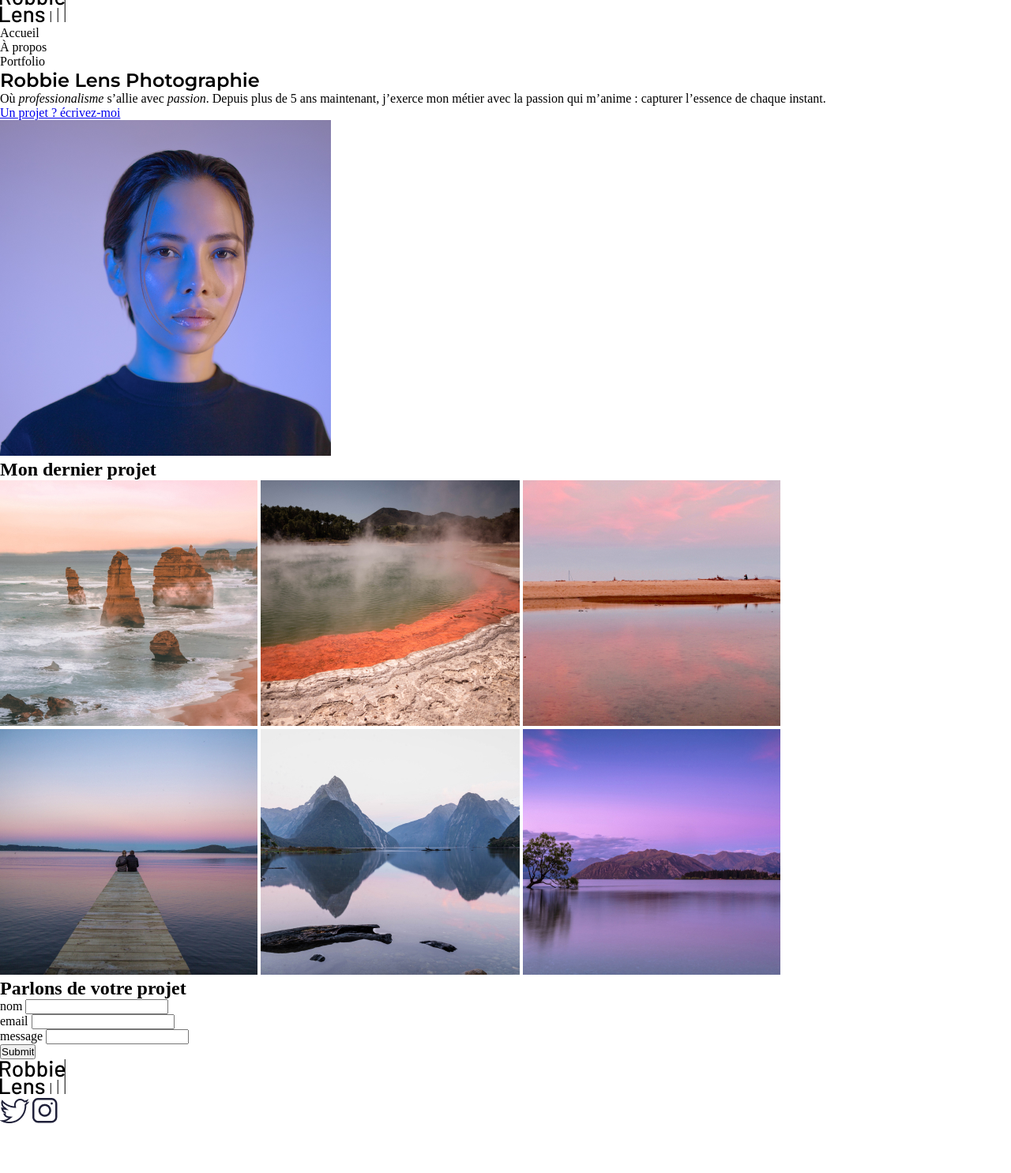
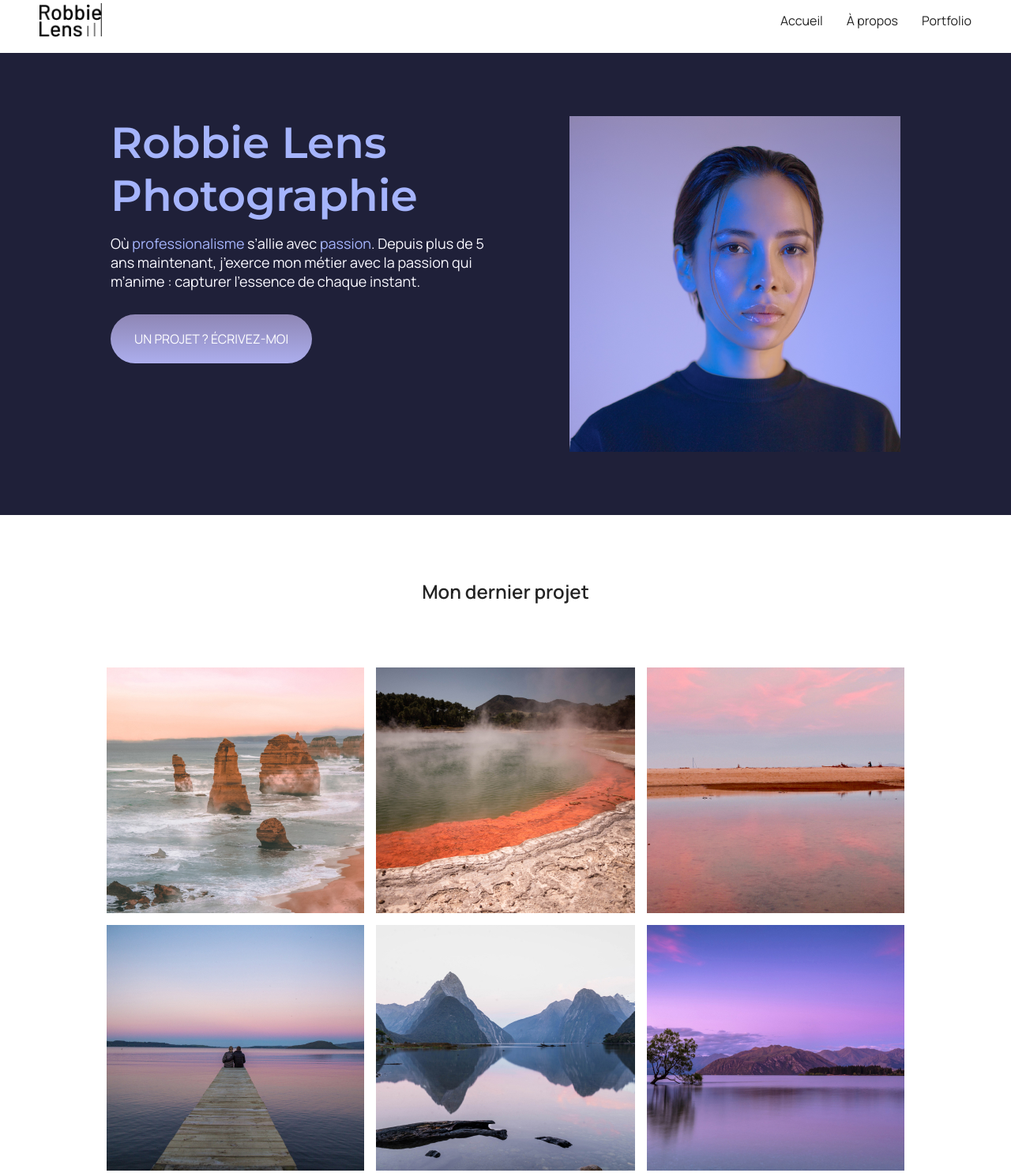
Before and after one commit to Sullivan-STRAZEL/Exercice-OC_Robbie-Lens, a plain HTML site: page index.html in a window 1280 px wide. Shown: the part 16-1501 px from the top of the page at 79% size. Before the commit the page ends 1442 px from the top, so only its background shows below. Drawn offline with Linux system fonts and the light colour scheme.

Commit message:
Structuration HTML et CSS de la page d'accueil

```diff
--- /dev/null
+++ b/css/pages/Homepage/contact.css
@@ -0,0 +1,122 @@
+  /****** DESKTOP ******/
+  .contact {
+    display: flex;
+    flex-direction: column;
+    align-items: center;
+    background-color: var(--color-main-1);
+    padding: 8rem;
+  }
+
+  .contact h2 {
+    /* border: 1px solid yellow; */
+    font-style: var(--h2-font-style);
+    color: var(--h2_blue-color);
+    font-family: var(--h2-font-family);
+    font-size: var(--h2-font-size);
+    font-style: var(--h2-font-style);
+    font-weight: var(--h2-font-weight);
+    line-height: var(--h2-line-height);
+    margin-bottom: 8rem;
+    text-align: center;
+  }
+
+  .contact form {
+    /* border: 1px solid red; */
+    display: flex;
+    justify-content: center;
+    flex-wrap: wrap;
+    max-width: 100rem;
+    width: 100%;
+    gap: 20px;
+  }
+
+  .contact div {
+    display: flex;
+    flex-direction: column;
+  }
+
+  .contact label {
+    color: var(--color-white);
+    font-family: var(--font-2), var(--font-alt);
+    font-size: 1.6rem;
+    font-style: normal;
+    font-weight: 400;
+    line-height: normal;
+    margin-bottom: 10px;
+  }
+
+  .contact input, .contact textarea {
+    border: 1px solid transparent;
+    border-radius: 3px;
+  }
+
+  .contact form div:nth-child(1) input, .contact form div:nth-child(2) input {
+    width: 100%;
+    padding: 15px;
+  }
+
+  .contact form div:nth-child(1),.contact form div:nth-child(2) {
+    flex: 1;
+  }
+
+  .contact form div:nth-child(3), .contact form div:nth-child(3) textarea {
+    /* border: 1px solid green; */
+    width: 100%;
+    height: 150px;
+  }
+
+  .contact form div:nth-child(3) textarea {
+    /* border: 1px solid green; */
+    padding: 15px;
+    font-family: var(--font-2), var(--font-alt);
+    font-size: 1.6rem;
+    font-style: normal;
+    font-weight: 400;
+    line-height: normal;
+  }
+
+  .contact form input:focus, .contact form textarea:focus {
+    outline: 2px solid var(--color-main-2);
+    border: 1px solid var(--color-main-2);
+  }
+
+  #form-submit {
+    width: 200px;
+    padding: 20px 30px;
+    border-radius: 50px;
+    color : var(--btn-color);
+    background: var(--btn-background);
+    font-family  : var(--btn-font-family);
+    font-size  : var(--btn-font-size);
+    font-style  : var(--btn-font-style);
+    font-weight  : var(--btn-font-weight);
+    line-height  : var(--btn-line-height);
+    text-transform  : var(--btn-text-transform);
+    text-decoration: var(--btn-text-decoration);
+  }
+
+  #form-submit:hover {
+    background: var(--btn-background-hover);
+    cursor: pointer;
+  }
+
+  /****** DESKTOP < 1000px ******/
+  @media only screen and (max-width: 1000px) {
+    .contact {
+      padding: 50px 20px;
+    }
+    .contact form div:nth-child(1),.contact form div:nth-child(2) {
+      flex: none;
+      width: 100%;
+    }
+  }
+
+  /****** TABLETS ******/
+  @media only screen and (max-width: 768px) {
+
+  }
+
+  /****** MOBILES ******/
+  @media only screen and (max-width: 375px) {
+
+  }
--- /dev/null
+++ b/css/pages/Homepage/footer.css
@@ -0,0 +1,29 @@
+  /****** DESKTOP ******/
+  footer {
+    /* background-color: #0cc; */
+    display: flex;
+    justify-content: space-between;
+    align-items: center;
+    flex-wrap: wrap-reverse;
+    padding: 20px 50px;
+    gap: 20px;
+  }
+
+  footer div {
+    display: flex;
+    max-height: 31px;
+    height: 100%;
+  }
+
+  footer div img:nth-child(1) {
+    margin-right: 30px;
+  }
+
+  /****** TABLETS ******/
+  @media only screen and (max-width: 768px) {
+
+  }
+
+  /****** MOBILES ******/
+  @media only screen and (max-width: 375px) {
+  }
--- /dev/null
+++ b/css/pages/Homepage/galery.css
@@ -0,0 +1,54 @@
+  /****** DESKTOP ******/
+  .galery {
+    /* border: 1px solid red; */
+    display: flex;
+    flex-direction: column;
+    align-items: center;
+    padding: 8rem;
+  }
+
+  .galery h2 {
+    font-style: var(--h2-font-style);
+    color: var(--h2-color);
+    font-family: var(--h2-font-family);
+    font-size: var(--h2-font-size);
+    font-style: var(--h2-font-style);
+    font-weight: var(--h2-font-weight);
+    line-height: var(--h2-line-height);
+    margin-bottom: 8rem;
+  }
+
+  .galery div {
+    /* border: 1px solid yellow; */
+    max-width: 110rem;
+    display: flex;
+    flex-wrap: wrap;
+    justify-content: center;
+    gap: 1.5rem;
+  }
+
+  .galery img {
+    /* border: 1px solid yellow; */
+    max-width: fit-content;
+    width: 100%;
+  }
+
+    /****** DESKTOP < 1000px ******/
+    @media only screen and (max-width: 1000px) {
+      .galery {
+        width: 100%;
+        padding: 5rem 3rem;
+      }
+    }
+
+
+
+  /****** TABLETS ******/
+  @media only screen and (max-width: 768px) {
+
+  }
+
+  /****** MOBILES ******/
+  @media only screen and (max-width: 375px) {
+
+  }
--- /dev/null
+++ b/css/pages/Homepage/header.css
@@ -0,0 +1,83 @@
+  /****** DESKTOP ******/
+
+header {
+    /* background-color: #0cc; */
+    padding: 20px 50px;
+  }
+
+.banner {
+    display: flex;
+    justify-content: space-between;
+    flex-wrap: wrap;
+  }
+
+  header .logo {
+    /* border: 1px solid yellow; */
+    display: flex;
+    width: 85px;
+    height: 43px;
+    transition: opacity .2s;
+  }
+
+  header .logo:hover {
+    opacity: 0.5;
+  }
+
+  header nav {
+    /* border: 2px solid red; */
+    display: flex;
+    justify-content: flex-end;
+    align-items: center;
+  }
+
+  header ul {
+    display: flex;
+    flex-wrap: wrap;
+    gap: 30px;
+    list-style-type: none;
+  }
+
+  /* header li {
+    border: 2px solid yellow;
+  } */
+
+  header ul a {
+    color: var(--nav_header-color);
+    font-family: var(--nav_header-font-family);
+    font-size: var(--nav_header-font-size);
+    font-style: var(--nav_header-font-style);
+    font-weight: var(--nav_header-font-weight);
+    line-height: var(--nav_header-line-height);
+    text-decoration: none;
+  }
+
+  header ul a:hover {
+    color: var(--nav_header-color);
+    font-family: var(--nav_header-font-family);
+    font-size: var(--nav_header-font-size);
+    font-style: var(--nav_header-font-style);
+    font-weight: var(--nav_header-font-weight);
+    line-height: var(--nav_header-line-height);
+    text-decoration: underline;
+  }
+
+  /****** TABLETS ******/
+  @media only screen and (max-width: 768px) {
+    header {
+      padding: 20px 50px;
+    }
+
+    header .logo {
+      display: flex;
+    }
+
+    header nav {
+      justify-content: center;
+      padding: 0px;
+    }
+  }
+
+  /****** MOBILES ******/
+  @media only screen and (max-width: 375px) {
+
+  }
--- /dev/null
+++ b/css/pages/Homepage/hero.css
@@ -0,0 +1,118 @@
+  /****** DESKTOP ******/
+
+  .hero {
+    display: flex;
+    justify-content: center;
+    overflow: hidden;
+    padding: 80px;
+    background: var(--main-1, #1F2039);
+    gap: 10px;
+  }
+
+  .h1-p-cta-img {
+    /* background-color: #dff; */
+    display: flex;
+    /* justify-content: center;
+    flex-wrap: wrap-reverse; */
+    max-width: 1000px;
+  }
+
+ .h1-p-cta {
+    /* border: 1px solid red; */
+    display: flex;
+    overflow: hidden;
+    padding-right: 80px;
+    flex-direction: column;
+  }
+
+  h1 {
+    /* border: 1px solid black; */
+    color: var(--h1-color);
+    font-family: var(--h1-font-family);
+    font-size: var(--h1-font-size);
+    font-style: var(--h1-font-style);
+    font-weight: var(--h1-font-weight);
+    line-height: var(--h1-line-height);
+    margin-bottom: 15px;
+  }
+
+  .hero p {
+    color: var(--p-color);
+    font-family: var(--p-font-family);
+    font-size: var(--p-font-size);
+    font-style: var(--p-font-style);
+    font-weight: var(--p-font-weight);
+    line-height: var(--p-line-height);
+    margin-bottom: 30px;
+  }
+
+  .hero em {
+    font-style: var(--p-font-style);
+    color: var(--p_blue-color);
+    font-family: var(--p-font-family);
+    font-size: var(--p-font-size);
+    font-style: var(--p-font-style);
+    font-weight: var(--p-font-weight);
+    line-height: var(--p-line-height);
+  }
+
+  .cta {
+    width: fit-content;
+    padding: 20px 30px;
+    border-radius: 50px;
+    color : var(--btn-color);
+    background: var(--btn-background);
+    font-family  : var(--btn-font-family);
+    font-size  : var(--btn-font-size);
+    font-style  : var(--btn-font-style);
+    font-weight  : var(--btn-font-weight);
+    line-height  : var(--btn-line-height);
+    text-transform  : var(--btn-text-transform);
+    text-decoration: var(--btn-text-decoration);
+  }
+
+  .cta:hover {
+    background: var(--btn-background-hover);
+  }
+
+  .hero div img {
+    /* border: 1px solid green; */
+    display: flex;
+    justify-content: center;
+    max-width: fit-content;
+    width: 100%;
+  }
+
+  /****** DESKTOP < 1000px ******/
+  @media only screen and (max-width: 1000px) {
+    .hero {
+      padding: 50px 20px;
+    }
+
+    .h1-p-cta-img {
+      max-width: none;
+      justify-content: center;
+      flex-wrap: wrap-reverse;
+      row-gap: 2rem;
+    }
+
+    .h1-p-cta {
+      align-items: center;
+      padding-right: 0;
+    }
+
+    h1 {
+      text-align: center;
+      font-size: 3.2rem;
+    }
+  }
+
+  /****** TABLETS ******/
+  @media only screen and (max-width: 768px) {
+
+  }
+
+  /****** MOBILES ******/
+  @media only screen and (max-width: 375px) {
+
+  }
--- /dev/null
+++ b/css/styles.css
@@ -0,0 +1,30 @@
+@import url('https://fonts.googleapis.com/css2?family=Manrope:wght@200;300;400;600&family=Montserrat:wght@200;300;400;600&display=swap');
+
+html {
+  font-size: 10px;
+}
+
+*, ::before, ::after {
+  margin: 0;
+  padding: 0;
+  box-sizing: border-box;
+}
+
+  /****** DESKTOP ******/
+
+body {
+  /* background-color: #fcc; */
+  margin: 0 auto;
+  /* max-width: 1440px; */
+}
+
+
+/****** TABLETS ******/
+@media only screen and (max-width: 768px) {
+
+}
+
+/****** MOBILES ******/
+@media only screen and (max-width: 375px) {
+
+}
--- /dev/null
+++ b/css/variables.css
@@ -0,0 +1,64 @@
+:root {
+    /* COLORS */
+    --color-main-1 : #1F2039;
+    --color-main-2 : #A5B4FC;
+    --color-main-3 : #F9F8FF;
+    --color-main-4 : #242424;
+
+    --color-white : #FFFFFF;
+    --color-black : #000000;
+
+    /* FONTS */
+    --font-1 : Montserrat;
+    --font-alt : sans-serif;
+    --font-2 : Manrope;
+
+    --h1-color : var(--color-main-2);
+    --h1-font-family : var(--font-1), var(--font-alt);
+    --h1-font-size : 5.5rem;
+    --h1-font-style : normal;
+    --h1-font-weight : 700;
+    --h1-line-height : normal;
+
+    --h2-color : var(--color-main-4);
+    --h2-font-family : var(--font-2), var(--font-alt);
+    --h2-font-size : 2.4rem;
+    --h2-font-style : normal;
+    --h2-font-weight : 700;
+    --h2-line-height : normal;
+
+    --h2_blue-color : var(--color-main-2);
+    --h2_blue-font-family : var(--font-2), var(--font-alt);
+    --h2_blue-font-size : 2.4rem;
+    --h2_blue-font-style : normal;
+    --h2_blue-font-weight : 700;
+    --h2_blue-line-height : normal;
+
+    --nav_header-color : var(--color-main-4);
+    --nav_header-font-family : var(--font-2), var(--font-alt);
+    --nav_header-font-size : 1.6rem;
+    --nav_header-font-style : normal;
+    --nav_header-font-weight : 400;
+    --nav_header-line-height : normal;
+
+    --p-color : var(--color-main-3);
+    --p-font-family : var(--font-2), var(--font-alt);
+    --p-font-size : 1.8rem;
+    --p-font-style : normal;
+    --p-font-weight : 400;
+    --p-line-height : normal;
+
+    --p_blue-color : var(--color-main-2);
+
+    --btn-color : var(--color-white);
+    --btn-background : linear-gradient(#8e86b5, #acaeed);
+    --btn-background-hover : linear-gradient(#696484, #8788ba);
+    --btn-font-family : var(--font-2), var(--font-alt);
+    --btn-font-size : 1.6rem;
+    --btn-font-style : normal;
+    --btn-font-weight : 400;
+    --btn-line-height : normal;
+    --btn-text-transform : uppercase;
+    --btn-text-decoration : none;
+
+  }
--- a/index.html
+++ b/index.html
@@ -3,26 +3,42 @@
 
   <head>
     <meta charset="utf-8" />
+    <meta name="viewport" content="width=device-width, initial-scale=1" />
+
     <title>Accueil – Robbie Lens Photographie</title>
-    <link href="/styles.css" rel="stylesheet">
+
+    <link href="/css/styles.css" rel="stylesheet">
+    <link href="/css/variables.css" rel="stylesheet">
+
+    <!-- CSS Homepage -->
+    <link href="/css/pages/Homepage/header.css" rel="stylesheet">
+    <link href="/css/pages/Homepage/hero.css" rel="stylesheet">
+    <link href="/css/pages/Homepage/galery.css" rel="stylesheet">
+    <link href="/css/pages/Homepage/contact.css" rel="stylesheet">
+    <link href="/css/pages/Homepage/footer.css" rel="stylesheet">
   </head>
 
   <body>
     <header>
-      <a>
+      <div class="banner">
+        <a href="/" class="logo">
           <img src="/images/logo.png" alt="Logo">
         </a>
 
         <nav>
           <ul>
-          <li>Accueil</li>
-          <li>À propos</li>
-          <li>Portfolio</li>
+            <li><a href="/">Accueil</a></li>
+            <li><a href="/about">À propos</a></li>
+            <li><a href="/portfolio">Portfolio</a></li>
           </ul>
         </nav>
+      </div>
+    </header>
 
-      <section>
-        <div>
+    <main>
+      <section class="hero">
+        <div class="h1-p-cta-img">
+          <div class="h1-p-cta">
             <h1>Robbie Lens Photographie</h1>
 
             <p>
@@ -31,12 +47,11 @@
 
             <a href="#" class="cta">Un projet ? écrivez-moi</a>
           </div>
-        <div>
             <img src="/images/robbie-lens.png" alt="Photo de Robbie Lens">
         </div>
       </section>
 
-      <section>
+      <section class="galery">
         <h2>Mon dernier projet</h2>
         <div>
           <img src="/images/galery-1/photo-01.jpg" alt="Photo paysage 1">
@@ -48,36 +63,38 @@
         </div>
       </section>
 
-      <section>
+      <section class="contact">
         <h2>Parlons de votre projet</h2>
         <form action="/">
           <div>
-            <label for="">nom</label>
-            <input type="text">
+            <label for="form-fname">nom</label>
+            <input type="text" id="form-fname" name="form-fname">
           </div>
           <div>
-            <label for="">email</label>
-            <input type="email">
+            <label for="form-email">email</label>
+            <input type="email" id="form-email" name="form-email">
           </div>
           <div>
-            <label for="">message</label>
-            <input type="textarea">
+            <label for="form-message">message</label>
+            <textarea id="form-message" name="form-message"></textarea>
           </div>
           <div>
-            <input type="submit">
+            <input type="submit" id="form-submit">
           </div>
         </form>
       </section>
+    </main>
 
       <footer>
+        <a class="logo">
           <img src="/images/logo.png" alt="Logo">
+        </a>
         <div>
           <img src="/images/twitter.png" alt="">
           <img src="/images/instagram.png" alt="">
         </div>
       </footer>
 
-    </header>
   </body>
 
 </html>
--- a/styles.css
+++ /dev/null
@@ -1,76 +0,0 @@
-@import url('https://fonts.googleapis.com/css2?family=Manrope:wght@200;300;400;600&family=Montserrat:wght@200;300;400;600&display=swap');
-
-:root {
-  /* COLORS */
-  --color-main-1 : #1F2039;
-  --color-main-2 : #A5B4FC;
-  --color-main-3 : #F9F8FF;
-  --color-main-4 : #242424;
-
-  --color-white : #FFFFFF;
-  --color-black : #000000;
-
-  --linear_gradient-btn_default : linear-gradient(180deg, rgba(142,134,181,1) 0%, rgba(172,174,237,1) 100%);
-  --linear_gradient-btn_hover : linear-gradient(180deg, rgba(105,100,132,1) 0%, rgba(135,136,186,1) 100%);
-
-  /* FONTS */
-  --font-1 : Montserrat;
-  --font-1-alt : sans-serif;
-  --font-2 : Manrope;
-
-  --h1-color : var(--color-main-2);
-  --h1-font-family : var(--font-1), var(--font-1-alt);
-  --h1-font-size : 55px;
-  --h1-font-style : normal;
-  --h1-font-weight : 400;
-  --h1-line-height : normal;
-
-  --h2-color : var(--color-main-1);
-  --h2-font-family : var(--font-1), var(--font-1-alt);
-  --h2-font-size : 35px;
-  --h2-font-style : normal;
-  --h2-font-weight : 400;
-  --h2-line-height : normal;
-
-  --h2_blue-color : var(--color-main-2);
-  --h2_blue-font-family : var(--font-1), var(--font-1-alt);
-  --h2_blue-font-size : 35px;
-  --h2_blue-font-style : normal;
-  --h2_blue-font-weight : 400;
-  --h2_blue-line-height : normal;
-
-  --nav-color : var(--color-main-4);
-  --nav-font-family : var(--font-2), var(--font-1-alt);
-  --nav-font-size : 18px;
-  --nav-font-style : normal;
-  --nav-font-weight : 400;
-  --nav-line-height : normal;
-
-  --p-color : var(--color-main-3);
-  --p-font-family : var(--font-2), var(--font-1-alt);
-  --p-font-size : 20px;
-  --p-font-style : normal;
-  --p-font-weight : 400;
-  --p-line-height : normal;
-
-  --p_blue-color : var(--color-main-2);
-  --p_blue-font-family : var(--font-2), var(--font-1-alt);
-  --p_blue-font-size : 20px;
-  --p_blue-font-style : normal;
-  --p_blue-font-weight : 400;
-  --p_blue-line-height : normal;
-}
-
-* {
-  margin: 0;
-  padding: 0;
-  box-sizing: border-box;
-}
-
-body {
-  background-color: #FFFFFF;
-}
-
-h1 {
-  font-family: var(--h1-font-family);
-}
```
Also changed, not shown: images/menu-burger-horizontal.svg (added). Lines whose indentation alone changed are shown as unchanged.
